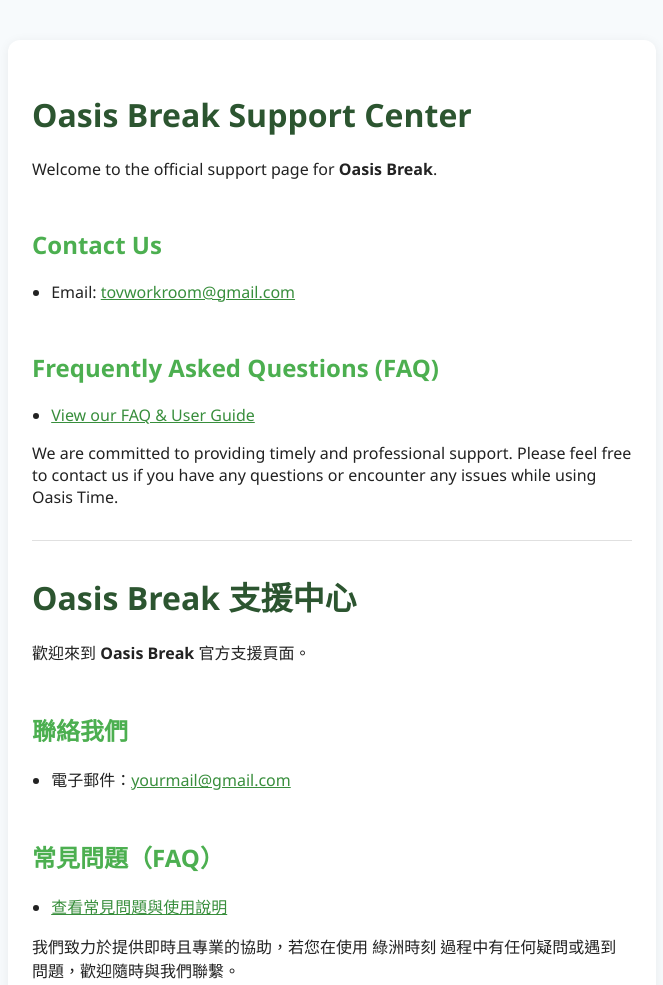
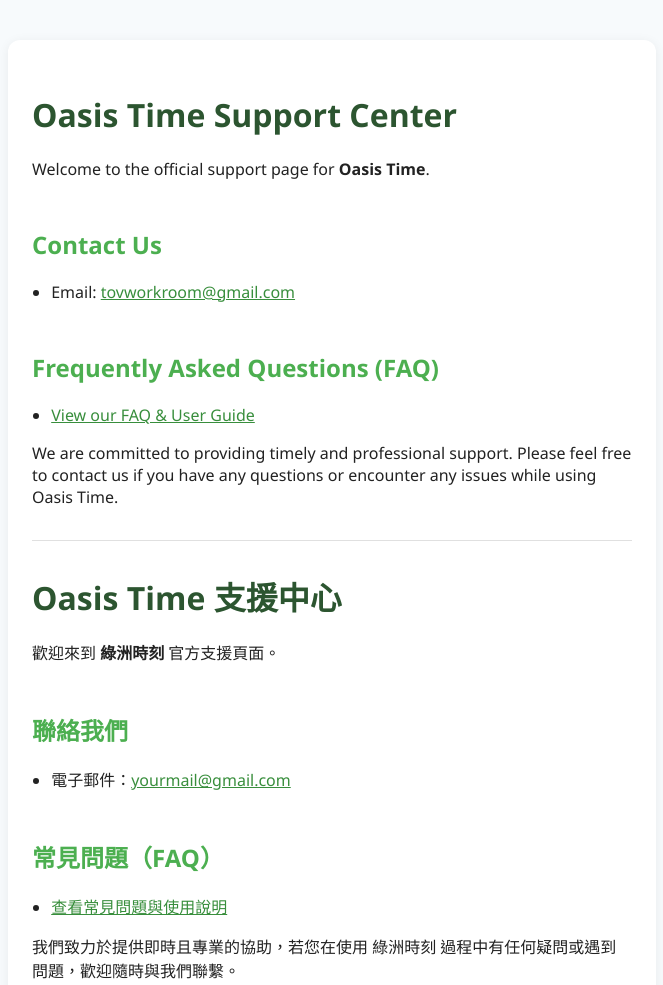
Before and after one commit to GordonShih/oasis-time-support, a plain HTML site: page index.html in a window 1280 px wide. Shown: the whole page, without its empty margins (308-971 px from the left). Drawn offline with Linux system fonts and the light colour scheme.

Commit message:
Update index.html

```diff
--- a/index.html
+++ b/index.html
@@ -3,7 +3,7 @@
 <head>
   <meta charset="UTF-8">
   <meta name="viewport" content="width=device-width, initial-scale=1">
-  <title>Oasis Break Support | 支援中心</title>
+  <title>Oasis Time Support | 支援中心</title>
   <style>
     body { font-family: "Segoe UI", "Helvetica Neue", Arial, "微軟正黑體", "Microsoft JhengHei", sans-serif; background: #f7fafc; color: #222; margin: 0; padding: 0; }
     .container { max-width: 600px; margin: 40px auto; background: #fff; border-radius: 12px; box-shadow: 0 2px 12px #0001; padding: 32px 24px; }
@@ -19,8 +19,8 @@
   <div class="container">
     <!-- English Section -->
     <div class="lang">
-      <h1>Oasis Break Support Center</h1>
-      <p>Welcome to the official support page for <strong>Oasis Break</strong>.</p>
+      <h1>Oasis Time Support Center</h1>
+      <p>Welcome to the official support page for <strong>Oasis Time</strong>.</p>
       <h2>Contact Us</h2>
       <ul>
         <li>Email: <a href="mailto:yourmail@gmail.com">tovworkroom@gmail.com</a></li>
@@ -34,8 +34,8 @@
     <div class="divider"></div>
     <!-- 中文 Section -->
     <div class="lang">
-      <h1>Oasis Break 支援中心</h1>
-      <p>歡迎來到 <strong>Oasis Break</strong> 官方支援頁面。</p>
+      <h1>Oasis Time 支援中心</h1>
+      <p>歡迎來到 <strong>綠洲時刻</strong> 官方支援頁面。</p>
       <h2>聯絡我們</h2>
       <ul>
         <li>電子郵件：<a href="mailto:tovworkroom@gmail.com">yourmail@gmail.com</a></li>
```
